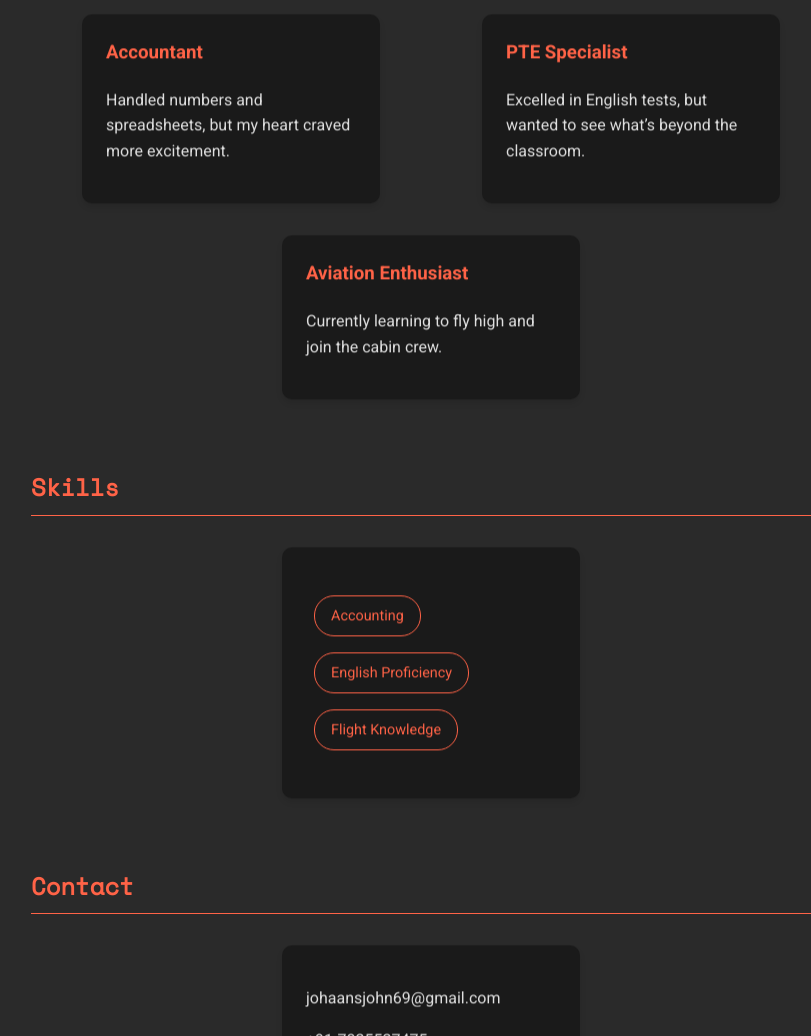
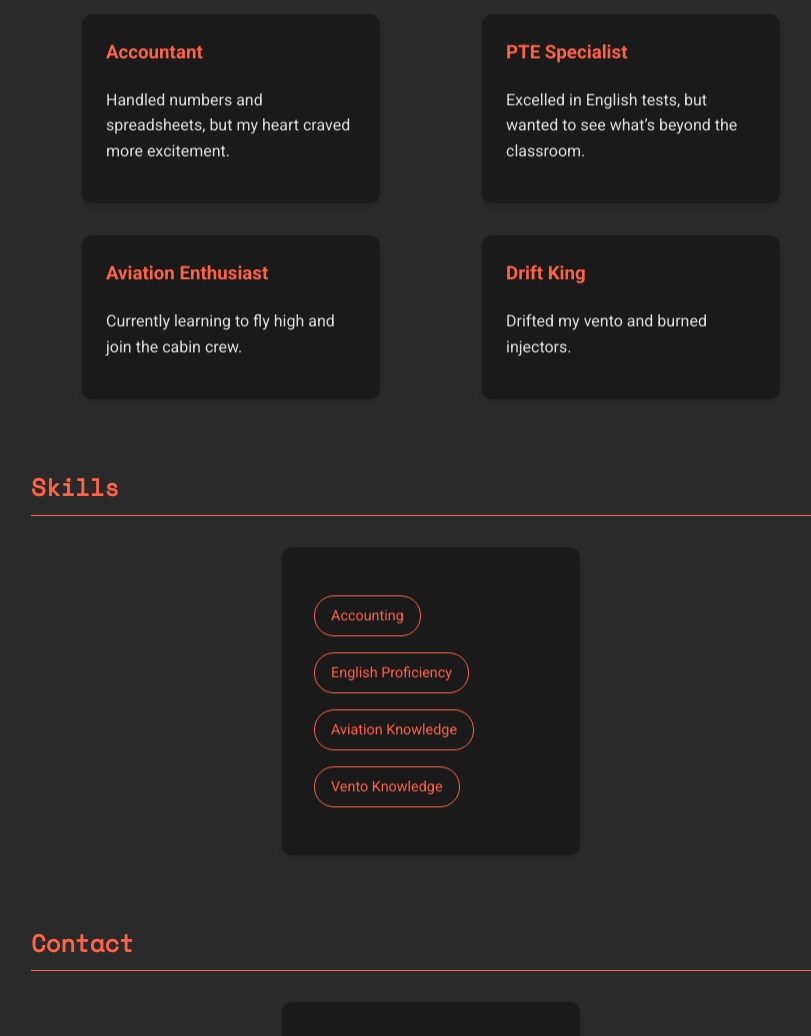
Before and after one commit to livelysravan/johaanportfolio, a plain HTML site: page index.html in a window 1280 px wide. Shown: the part 906-1942 px from the top of the page, without its empty margins (209-1020 px from the left). Drawn offline with nearby package versions, Linux system fonts and the light colour scheme.

Commit message:
Update index.html

```diff
--- a/index.html
+++ b/index.html
@@ -47,6 +47,10 @@
                         <h3>Aviation Enthusiast</h3>
                         <p>Currently learning to fly high and join the cabin crew.</p>
                     </div>
+                    <div class="card" data-tilt>
+                        <h3>Drift King</h3>
+                        <p>Drifted my vento and burned injectors.</p>
+                    </div>
                 </div>
             </section>
             <section id="skills">
@@ -56,7 +60,8 @@
                         <ul class="skill-list">
                             <li>Accounting</li>
                             <li>English Proficiency</li>
-                            <li>Flight Knowledge</li>
+                            <li>Aviation Knowledge</li>
+                            <li>Vento Knowledge</li>
                         </ul>
                     </div>
                 </div>
```
